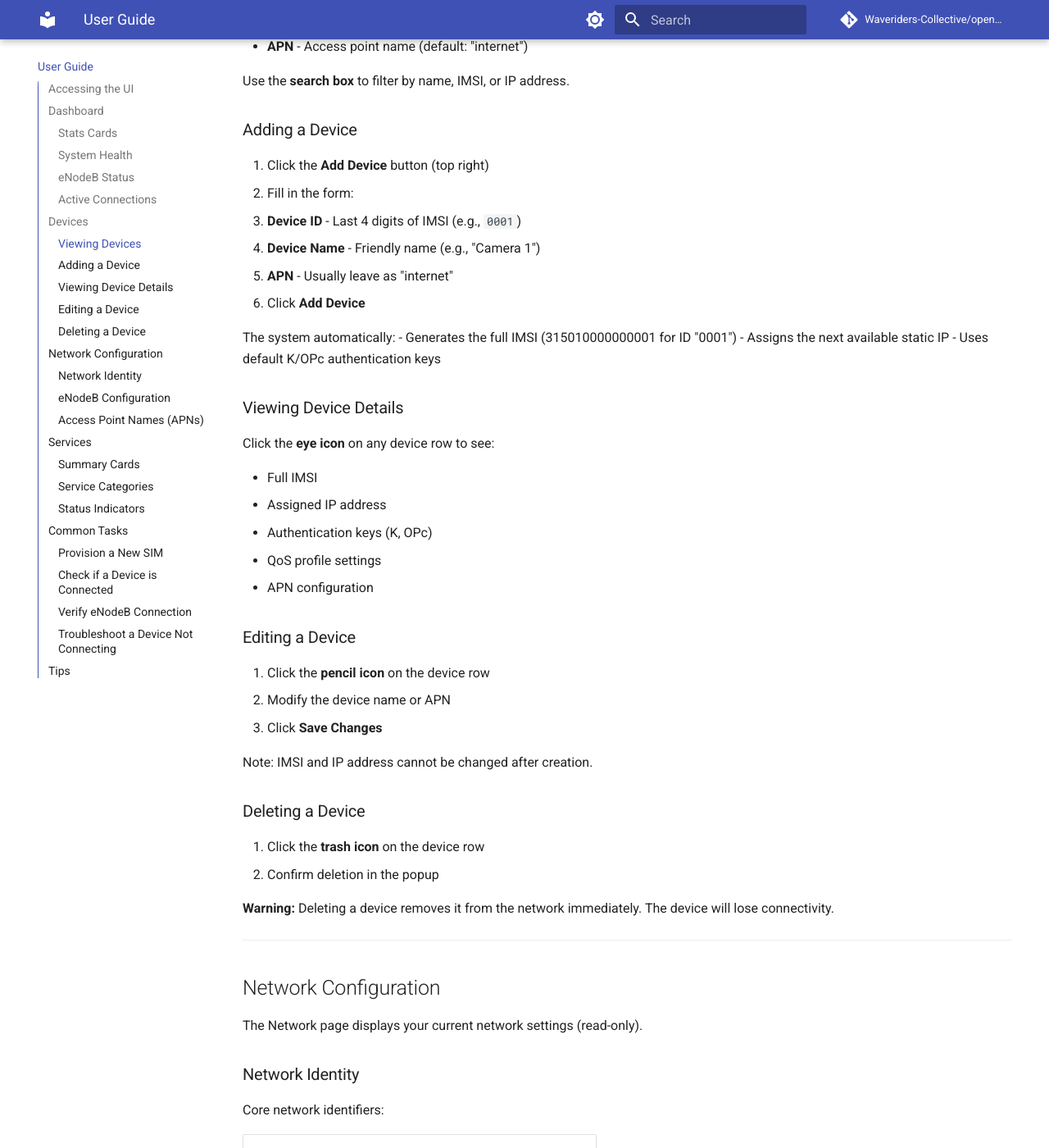
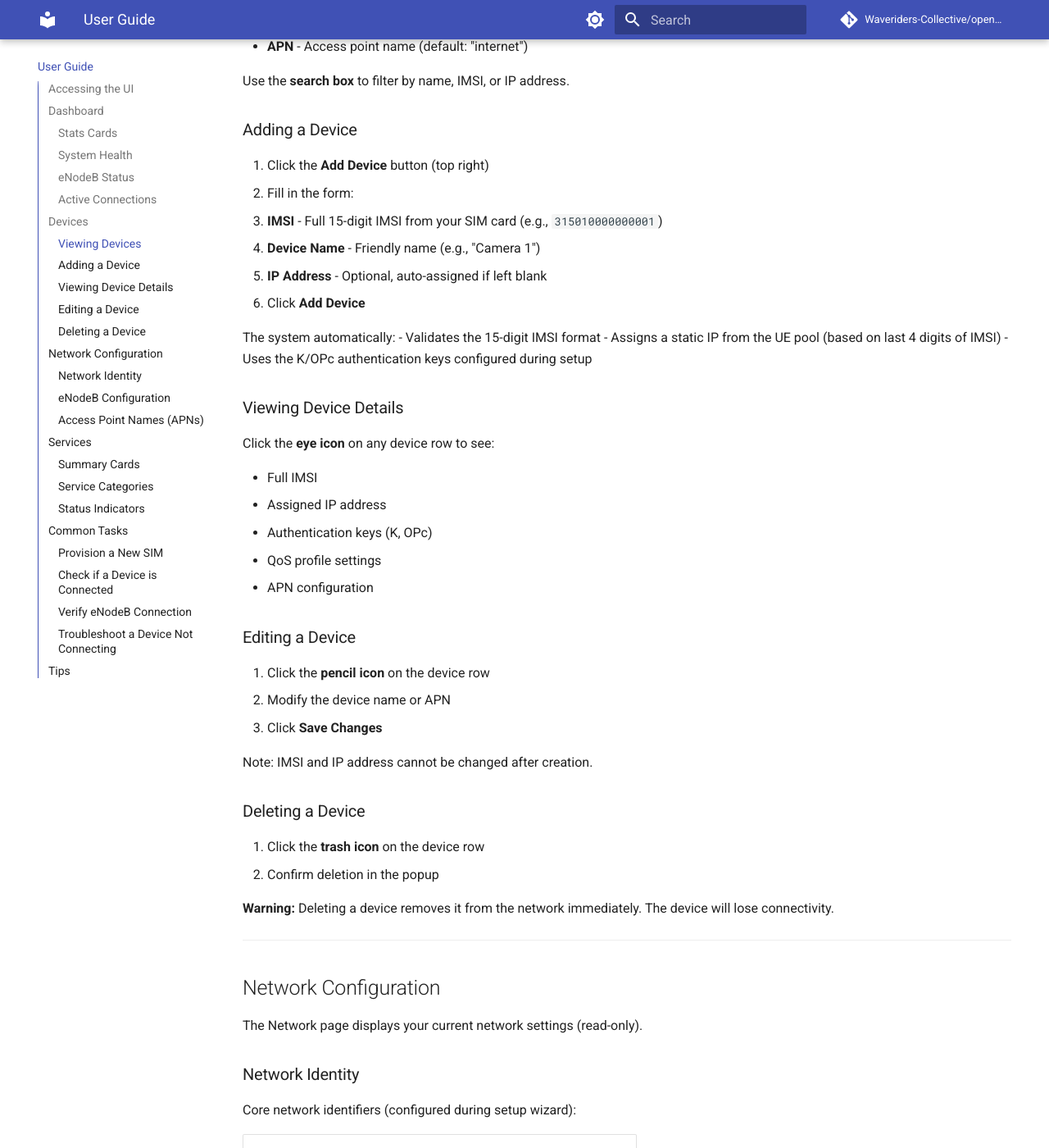
Before and after one commit to Waveriders-Collective/open5G2GO, an MkDocs documentation site: the page built from docs/docs/user-guide.md, in a window 1280 px wide and 1400 px high, scrolled down 2302 px. Shown: the whole window at 82% size. Built offline with MkDocs 1.6.1 and Material for MkDocs 9.7.7, drawn with Linux system fonts in a browser that asks for light colours; comment, search, counter and statistics services are not loaded; some of the changed text lies outside the part shown.

Commit message:
Update documentation for public release workflow
README.md:
- Update install URLs from openSurfcontrol to open5G2GO
- Update directory paths to ~/open5G2GO
- Note PLMN is now configurable (4 options)
- Rewrite SIM Configuration section for full IMSI workflow
- Document Ki/OPc requirement and PLMN options

docs/docs/quickstart.md:
- Update install URLs and paths
- Update device provisioning to use full 15-digit IMSI

docs/docs/user-guide.md:
- Rewrite "Adding a Device" for full IMSI entry
- Update Network Identity section (PLMN is configurable)
- Update "Provision a New SIM" task
- Update Tips section

docs/docs/index.md:
- Note PLMN is configurable

docs/docs/troubleshooting.md:
- Update directory path to ~/open5G2GO

Co-Authored-By: Claude Opus 4.5 <noreply@anthropic.com>

```diff
--- a/docs/docs/user-guide.md
+++ b/docs/docs/user-guide.md
@@ -84,15 +84,15 @@ Use the **search box** to filter by name, IMSI, or IP address.
 
 1. Click the **Add Device** button (top right)
 2. Fill in the form:
-   - **Device ID** - Last 4 digits of IMSI (e.g., `0001`)
+   - **IMSI** - Full 15-digit IMSI from your SIM card (e.g., `315010000000001`)
    - **Device Name** - Friendly name (e.g., "Camera 1")
-   - **APN** - Usually leave as "internet"
+   - **IP Address** - Optional, auto-assigned if left blank
 3. Click **Add Device**
 
 The system automatically:
-- Generates the full IMSI (315010000000001 for ID "0001")
-- Assigns the next available static IP
-- Uses default K/OPc authentication keys
+- Validates the 15-digit IMSI format
+- Assigns a static IP from the UE pool (based on last 4 digits of IMSI)
+- Uses the K/OPc authentication keys configured during setup
 
 ### Viewing Device Details
 
@@ -127,14 +127,16 @@ The Network page displays your current network settings (read-only).
 
 ### Network Identity
 
-Core network identifiers:
+Core network identifiers (configured during setup wizard):
 
-| Setting | Description | Default |
+| Setting | Description | Example |
 |---------|-------------|---------|
-| PLMNID | Public Land Mobile Network ID | 315010 |
-| MCC | Mobile Country Code | 315 (US private) |
-| MNC | Mobile Network Code | 010 |
+| PLMNID | Public Land Mobile Network ID | 315010, 001010, 999990 |
+| MCC | Mobile Country Code | 315, 001, 999 |
+| MNC | Mobile Network Code | 010, 01, 99 |
 | TAC | Tracking Area Code | 1 |
+
+**Note:** PLMN is selected during the setup wizard and must match your SIM cards.
 
 ### eNodeB Configuration
 
@@ -211,7 +213,7 @@ Click **Refresh** to update status immediately.
 
 1. Go to **Devices**
 2. Click **Add Device**
-3. Enter the last 4 digits from your SIM card
+3. Enter the full 15-digit IMSI from your SIM card
 4. Give it a friendly name
 5. Click **Add Device**
 6. Insert SIM into your device and power on
@@ -242,4 +244,4 @@ Click **Refresh** to update status immediately.
 - **Auto-refresh**: Dashboard and Services pages refresh every 30 seconds
 - **Manual refresh**: Click the Refresh button on any page for immediate update
 - **Search**: Use the search box on Devices page to quickly find a specific device
-- **IMSI shorthand**: When adding devices, only enter the last 4 digits (the system adds the prefix)
+- **IMSI format**: Always enter the full 15-digit IMSI from your SIM card
```
Also changed, not shown: docs/docs/index.md (+1 -1 lines), docs/docs/quickstart.md (+5 -5 lines), docs/docs/troubleshooting.md (+1 -1 lines), README.md.
